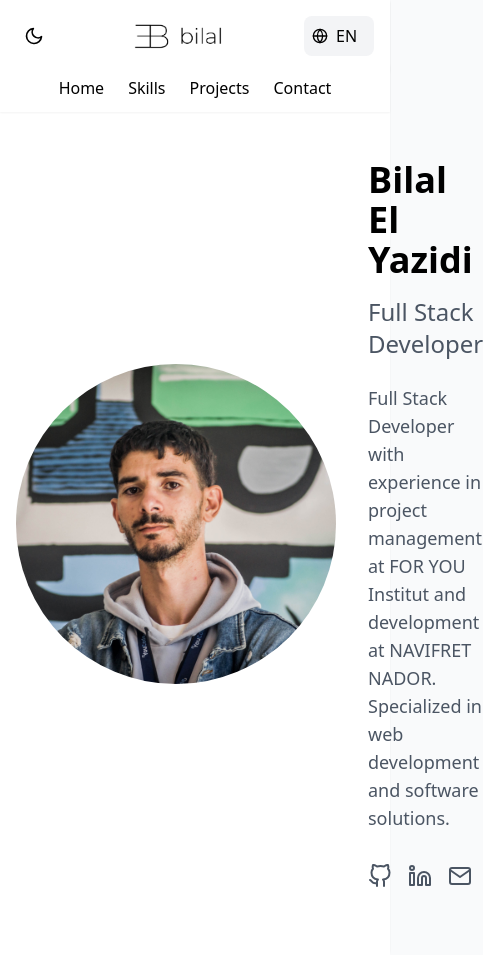
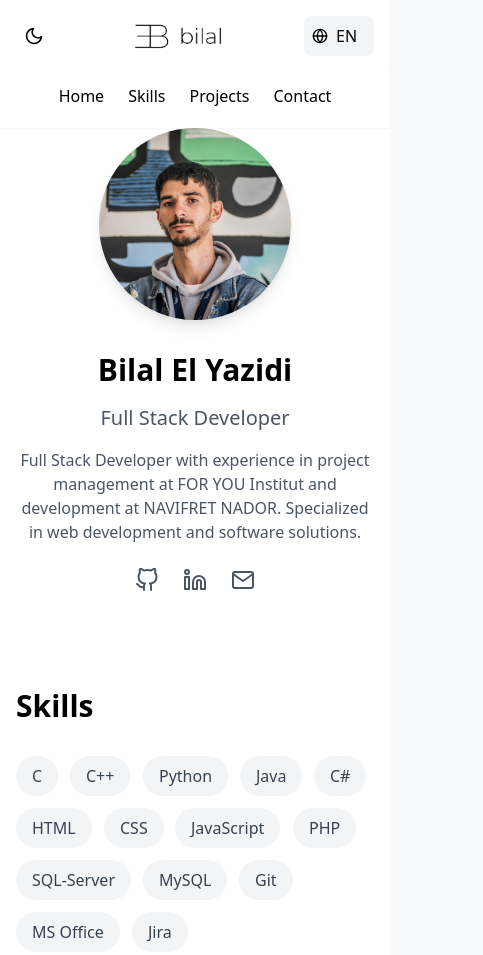
Before and after one commit to Bilyz26/My-portfolio-v2, a plain HTML site: page index.html in a window 390 px wide. Shown: the top 955 px of the page, 483 px wide, since content can reach past the window. Drawn offline with nearby package versions, Linux system fonts and the light colour scheme.

```diff
--- a/index.html
+++ b/index.html
@@ -52,23 +52,36 @@
 
     <!-- Header/Hero Section -->
     <header class="pt-24 bg-white shadow-sm section-alt">
-        <div class="max-w-5xl mx-auto px-4 py-16">
-            <div class="flex items-center space-x-8">
-                <img src="image/DSC_0793-21.JPG" alt="Profile" class="w-80 h-80 rounded-full object-cover">
-                <div>
-                    <h1 class="text-4xl font-bold mb-4">Bilal El Yazidi</h1>
-                    <h2 class="text-2xl text-gray-600 mb-6" data-lang-key="hero.title">Full Stack Developer</h2>
-                    <p class="text-lg text-gray-600 max-w-2xl mb-8" data-lang-key="hero.bio">
+        <div class="max-w-5xl mx-auto px-4 py-8 md:py-16">
+            <!-- Changed to flex-col by default, row for medium screens and up -->
+            <div class="flex flex-col md:flex-row md:items-center md:space-x-8 items-center">
+                <!-- Profile Image -->
+                <div class="w-48 h-48 md:w-80 md:h-80 mb-8 md:mb-0">
+                    <img src="image/DSC_0793-21.JPG" alt="Profile"
+                         class="w-full h-full rounded-full object-cover shadow-lg transition-transform duration-300 hover:scale-105">
+                </div>
+
+                <!-- Content Container -->
+                <div class="text-center md:text-left">
+                    <h1 class="text-3xl md:text-4xl font-bold mb-4">Bilal El Yazidi</h1>
+                    <h2 class="text-xl md:text-2xl text-gray-600 mb-4 md:mb-6" data-lang-key="hero.title">
+                        Full Stack Developer
+                    </h2>
+                    <p class="text-base md:text-lg text-gray-600 max-w-2xl mb-6 md:mb-8" data-lang-key="hero.bio">
                         Full Stack Developer with experience in project management at FOR YOU Institut and development at NAVIFRET NADOR. Specialized in web development and software solutions.
                     </p>
-                    <div class="flex space-x-4">
-                        <a href="https://github.com/Bilyz26" class="text-gray-600 hover:text-gray-900">
+                    <!-- Social Icons -->
+                    <div class="flex justify-center md:justify-start space-x-6">
+                        <a href="https://github.com/Bilyz26"
+                           class="text-gray-600 hover:text-gray-900 transform hover:scale-110 transition-all duration-300">
                             <i data-feather="github" class="w-6 h-6"></i>
                         </a>
-                        <a href="https://www.linkedin.com/in/bilal-el-yazidi-b3b435211" class="text-gray-600 hover:text-gray-900">
+                        <a href="https://www.linkedin.com/in/bilal-el-yazidi-b3b435211"
+                           class="text-gray-600 hover:text-gray-900 transform hover:scale-110 transition-all duration-300">
                             <i data-feather="linkedin" class="w-6 h-6"></i>
                         </a>
-                        <a href="mailto:bilalelyazidi17@gmail.com" class="text-gray-600 hover:text-gray-900">
+                        <a href="mailto:bilalelyazidi17@gmail.com"
+                           class="text-gray-600 hover:text-gray-900 transform hover:scale-110 transition-all duration-300">
                             <i data-feather="mail" class="w-6 h-6"></i>
                         </a>
                     </div>
--- a/style.css
+++ b/style.css
@@ -131,3 +131,52 @@ body.dark .contact-btn:hover {
     box-shadow: 0 4px 6px -1px rgba(59, 130, 246, 0.4),
                 0 2px 4px -1px rgba(59, 130, 246, 0.2);
 }
+
+/* Header responsive styles */
+header {
+    overflow: hidden;
+}
+
+/* Responsive padding adjustments */
+@media (max-width: 768px) {
+    header {
+        padding-top: 6rem;
+    }
+
+    .secondary-navbar {
+        padding: 0.5rem 1rem;
+    }
+}
+
+/* Image container responsive styles */
+@media (max-width: 640px) {
+    header .max-w-5xl {
+        padding-left: 1rem;
+        padding-right: 1rem;
+    }
+}
+
+/* Dark mode text adjustments for mobile */
+@media (max-width: 768px) {
+    body.dark .text-gray-600 {
+        color: #e5e5e5;
+    }
+
+    body.dark h1 {
+        color: #ffffff;
+    }
+}
+
+/* Smooth transitions for responsive changes */
+header .flex {
+    transition: all 0.3s ease-in-out;
+}
+
+/* Improved spacing for mobile */
+@media (max-width: 768px) {
+    header p {
+        margin-left: auto;
+        margin-right: auto;
+        max-width: 90%;
+    }
+}
```
